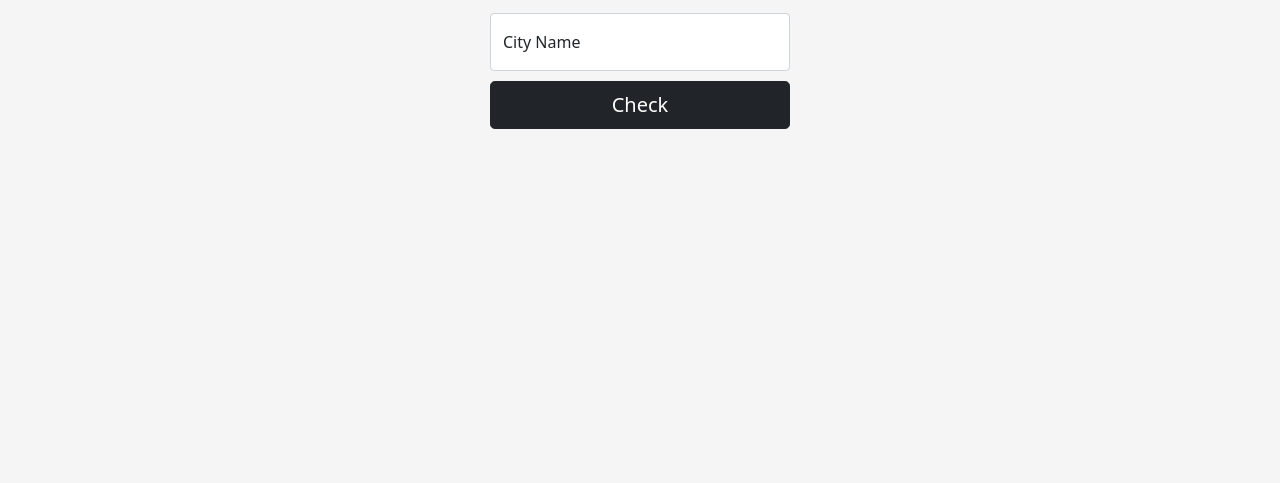
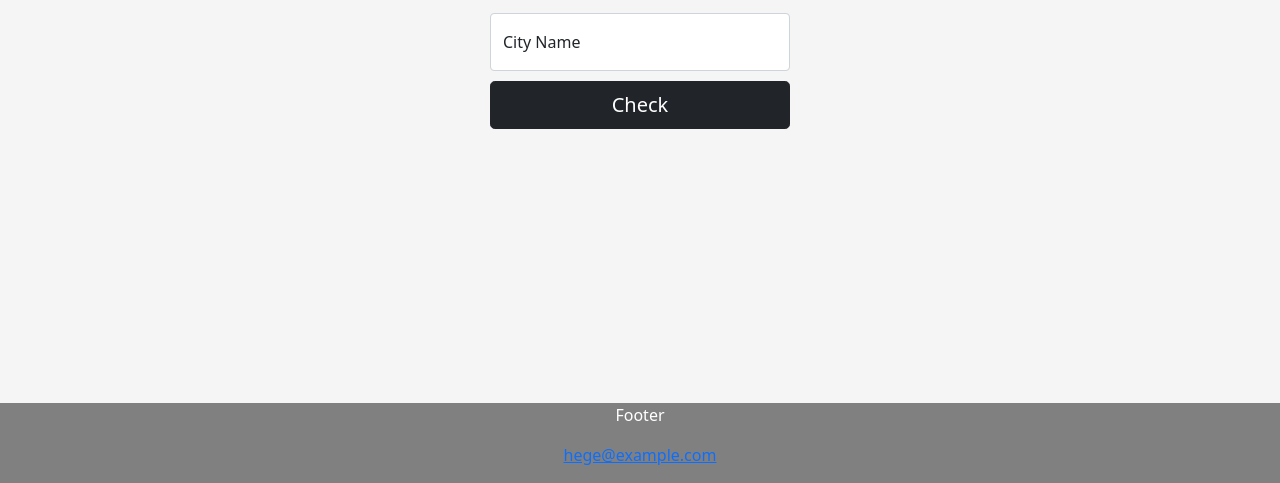
Before and after one commit to ankur0904/simple-project, a plain HTML site: page index.html in a window 1280 px wide. Shown: the part 317-800 px from the top of the page. Drawn offline with nearby package versions, Linux system fonts and the light colour scheme.

Commit message:
issue #3

```diff
--- a/index.html
+++ b/index.html
@@ -55,3 +55,8 @@
     <button class="w-100 btn btn-lg btn-dark" type="submit">Check</button>
   </form>
 </main>
+
+<div class="footer">
+  <p>Footer</p>
+  <a href="mailto:hege@example.com">hege@example.com</a></p>
+</div>
--- a/signin.css
+++ b/signin.css
@@ -8,6 +8,16 @@ body {
   /* padding-top: 40px; */
   /* padding-bottom: 40px; */
   background-color: #f5f5f5;
+}
+
+.footer {
+  position: fixed;
+  left: 0;
+  bottom: 0;
+  width: 100%;
+  background-color: gray;
+  color: white;
+  text-align: center;
 }
 
 .form-signin {
```
